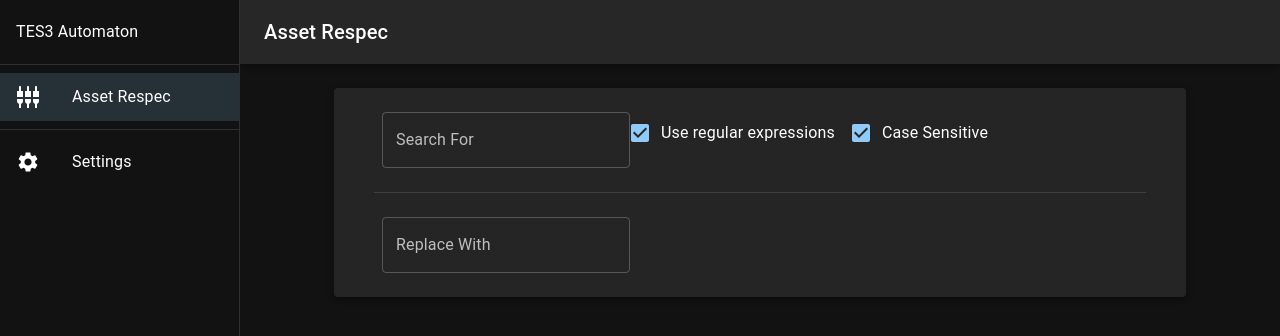
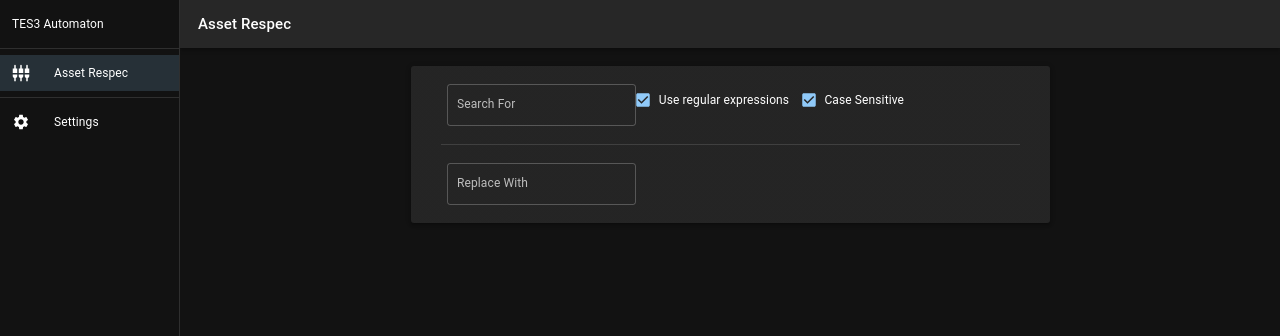
Before and after one commit to OperatorJack/tes3automaton, a React app: page / in a window 1280 px wide. Shown: the top 336 px of the page. Built offline with nearby package versions, Linux system fonts and the light colour scheme; the HTML template or start-up script is replaced by a standard one.

Commit message:
Add simple zoom setting.

```diff
--- a/src/atoms.ts
+++ b/src/atoms.ts
@@ -1,10 +1,22 @@
 import { PaletteMode } from "@mui/material";
-import { atom } from "recoil";
+import { atom, selector } from "recoil";
 
 export const colorModeState = atom({
     key: "ColorModeState",
     default: "dark" as PaletteMode,
 });
+export const zoomState = atom({
+    key: "ZoomState",
+    default: 75,
+});
+export const zoomPercentSelector = selector({
+    key: "ZoomPercentSelector",
+    get: ({ get }) => {
+        const zoom = get(zoomState);
+        return `${zoom}%`;
+    },
+});
+
 export const workingDirectoryState = atom({
     key: "WorkingDirectoryState",
     default: "",
--- a/src/components/AppContainer.tsx
+++ b/src/components/AppContainer.tsx
@@ -16,12 +16,10 @@
 import SettingsInputComponentIcon from "@mui/icons-material/SettingsInputComponent";
 import RespecView from "./views/RespecView";
 import SettingsView from "./views/SettingsView";
+import { zoomPercentSelector } from "../atoms";
+import { useRecoilValue } from "recoil";
 
 const drawerWidth = 240;
-
-const Dummy = () => {
-    return <>This is a placeholder component. Nothing fun yet.</>;
-};
 
 export type View = {
     text: string;
@@ -49,9 +47,10 @@
 export default function AppContainer() {
     const [groupIndex, setGroupIndex] = useState(0);
     const [index, setIndex] = useState(0);
+    const zoom = useRecoilValue(zoomPercentSelector);
 
     return (
-        <Box sx={{ display: "flex" }}>
+        <Box sx={{ display: "flex", zoom: zoom }}>
             <CssBaseline />
             <AppBar
                 position="fixed"
--- a/src/components/views/SettingsView.tsx
+++ b/src/components/views/SettingsView.tsx
@@ -1,25 +1,22 @@
-import {
-    Box,
-    Checkbox,
-    Container,
-    FormControlLabel,
-    FormGroup,
-    Paper,
-} from "@mui/material";
+import { Box, Container, FormGroup, Paper } from "@mui/material";
 import { DarkModeToggleButton } from "./settings/DarkModeToggleButton";
 import { SelectDirectoryButton } from "./settings/SelectDirectoryButton";
+import { ZoomSelector } from "./settings/ZoomSelector";
 
 export default function SettingsView() {
     return (
         <Container maxWidth="md">
             <Paper elevation={3}>
-                <Box m={3}>
+                <Box m={3} pt={3}>
                     <FormGroup>
                         <DarkModeToggleButton />
                     </FormGroup>
                 </Box>
-            </Paper>
-            <Paper elevation={3}>
+                <Box m={3}>
+                    <FormGroup>
+                        <ZoomSelector />
+                    </FormGroup>
+                </Box>
                 <Box m={3}>
                     <FormGroup>
                         <SelectDirectoryButton />
--- /dev/null
+++ b/src/components/views/settings/ZoomSelector.tsx
@@ -0,0 +1,38 @@
+import {
+    FormControl,
+    InputLabel,
+    MenuItem,
+    Select,
+    Slider,
+} from "@mui/material";
+import { useRecoilState } from "recoil";
+import { zoomState } from "../../../atoms";
+
+function valuetext(value: string): string {
+    return `${value}%`;
+}
+
+export function ZoomSelector() {
+    const [zoom, setZoom] = useRecoilState(zoomState);
+
+    const handleChange = (event: any) => {
+        setZoom(event.target.value);
+    };
+
+    return (
+        <FormControl fullWidth>
+            <InputLabel id="zoom-select-label">Zoom</InputLabel>
+            <Select
+                labelId="zoom-select-label"
+                id="zoom-select"
+                value={zoom}
+                label="Zoom"
+                onChange={handleChange}
+            >
+                <MenuItem value={75}>75%</MenuItem>
+                <MenuItem value={100}>100%</MenuItem>
+                <MenuItem value={125}>125%</MenuItem>
+            </Select>
+        </FormControl>
+    );
+}
```
